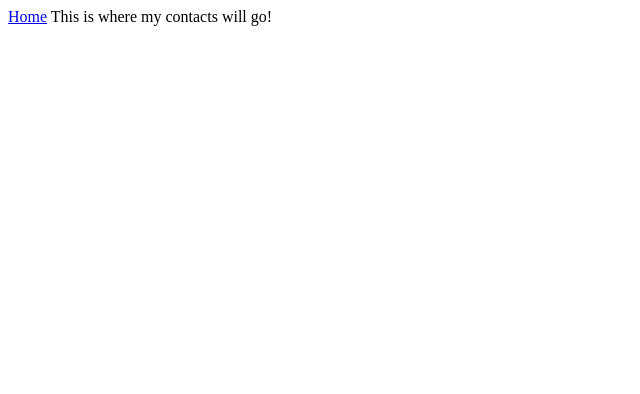
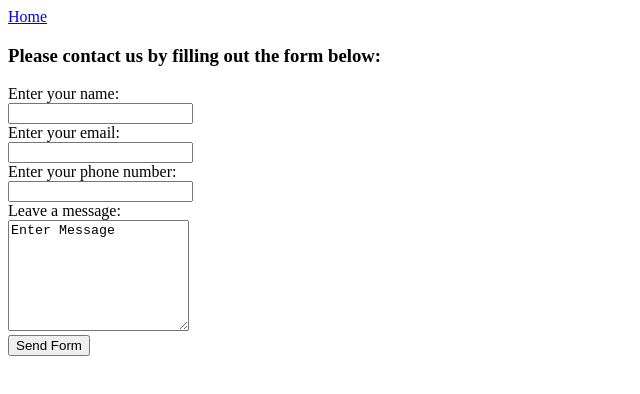
Before and after one commit to agreen72/test, a plain HTML site: page contacts_page.html in a window 1280 px wide. Shown: the whole page, without its empty margins (0-640 px from the left). Drawn offline with Linux system fonts and the light colour scheme.

Commit message:
3rd week of HTML

```diff
--- a/contacts_page.html
+++ b/contacts_page.html
@@ -1,12 +1,34 @@
 <!doctype html>
 <html>
+
 <head>
-<meta charset="utf-8">
-<title>Contacts</title>
+	<meta charset="utf-8">
+	<title>Contacts</title>
 </head>
 
 <body>
-	<a href="index.html">Home</a>
-	This is where my contacts will go!
+	<nav>
+		<a href="index.html">Home</a>
+	</nav>
+
+	<h3>Please contact us by filling out the form below:</h3>
+
+	<form action = "" method = "post">
+		Enter your name: <br>
+		<input name="visitorName" type = "text"> <br>
+
+		Enter your email: <br>
+		<input name="visitorEmail" type = "text"> <br>
+
+		Enter your phone number: <br>
+		<input name="visitorPhone" type = "text"> <br>
+
+		Leave a message:<br>
+		<textarea name="visitorMessage" rows = "7" col = "30">Enter Message</textarea><br>
+
+		<input type = "submit" value = "Send Form">
+
+	</form>
 </body>
+
 </html>
```
